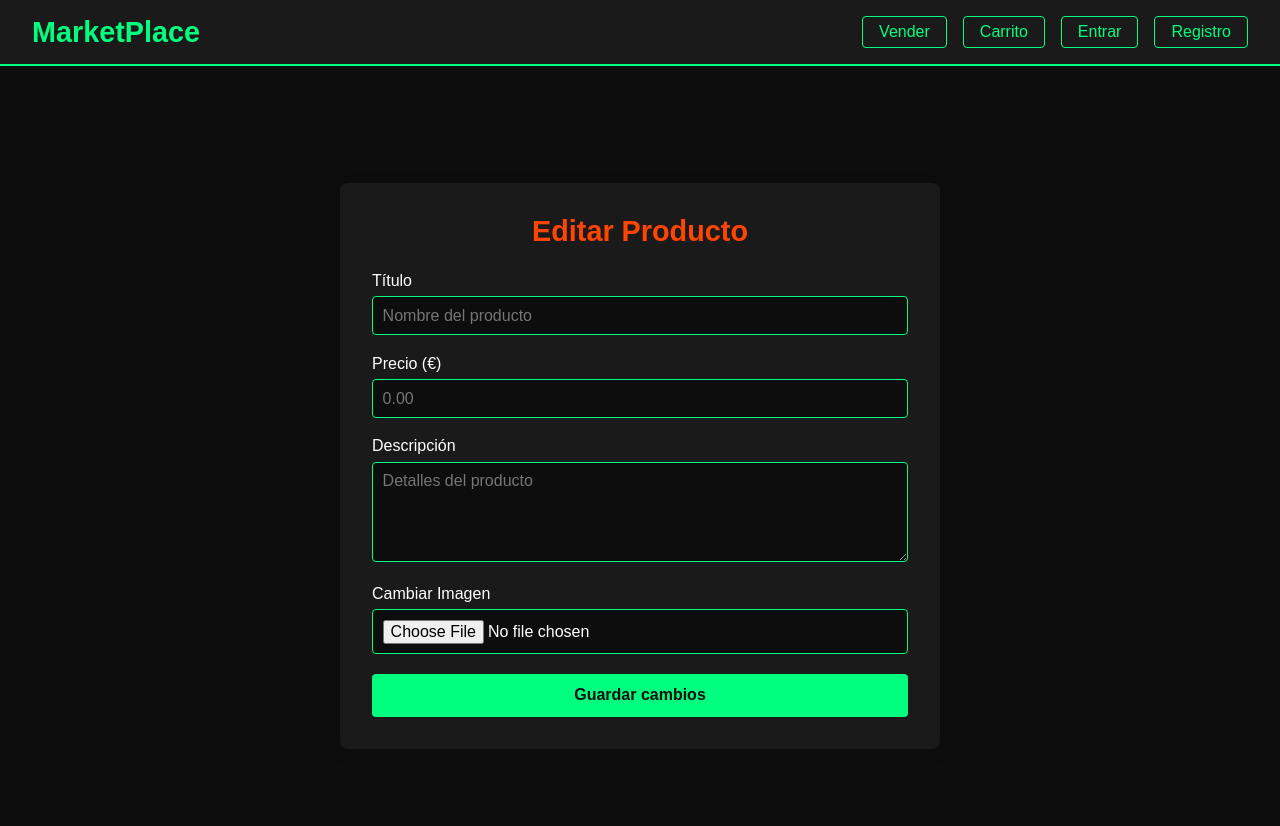
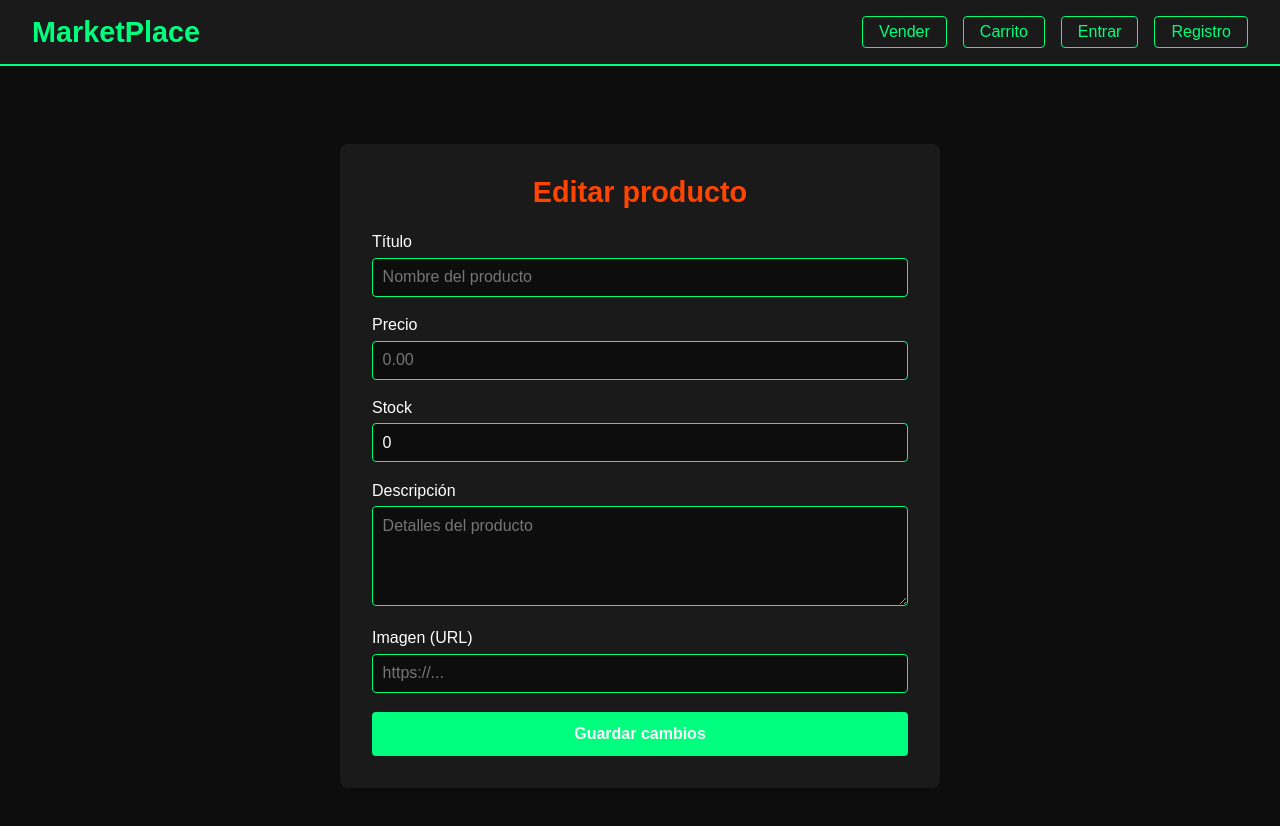
Before and after one commit to alexlpz1/tfg, a React (Vite) app in the folder client/: page /product/1/edit in a window 1280 px wide. Shown: the top 826 px of the page. Built offline with nearby package versions, Linux system fonts and the light colour scheme; no server answers.

Commit message:
actualizando

```diff
--- a/client/src/pages/EditProduct.jsx
+++ b/client/src/pages/EditProduct.jsx
@@ -1,3 +1,4 @@
+// src/pages/EditProduct.jsx
 import React, { useState, useEffect } from 'react';
 import { useParams, useNavigate } from 'react-router-dom';
 import api from '../api';
@@ -29,14 +30,12 @@ const Title = styled.h2`
 
 const Field = styled.div`
   margin-bottom: 1.2rem;
-
   label {
     display: block;
     margin-bottom: 0.4rem;
     color: ${p => p.theme.colors.text};
     font-weight: 500;
   }
-
   input, textarea {
     width: 100%;
     padding: 0.6rem;
@@ -47,18 +46,7 @@ const Field = styled.div`
     font-family: inherit;
     font-size: 1rem;
   }
-
-  textarea {
-    resize: vertical;
-    min-height: 100px;
-  }
-
-  img.preview {
-    display: block;
-    margin-top: 0.8rem;
-    max-width: 100%;
-    border-radius: 4px;
-  }
+  textarea { resize: vertical; min-height: 100px; }
 `;
 
 const Submit = styled.button`
@@ -68,67 +56,43 @@ const Submit = styled.button`
   background: ${p => p.theme.colors.primary};
   border: none;
   border-radius: 4px;
-  color: ${p => p.theme.colors.background};
+  color: #fff;
   font-weight: bold;
   font-size: 1rem;
   font-family: inherit;
   cursor: pointer;
   margin-top: 0.5rem;
-  opacity: ${p => (p.disabled ? 0.6 : 1)};
-
-  &:hover {
-    background: ${p => !p.disabled && p.theme.colors.secondary};
-  }
+  &:hover { background: ${p => p.theme.colors.secondary}; }
 `;
 
 export default function EditProduct() {
   const { id } = useParams();
   const navigate = useNavigate();
-  const [title, setTitle]             = useState('');
-  const [price, setPrice]             = useState('');
+
+  const [title,       setTitle]       = useState('');
+  const [price,       setPrice]       = useState('');
   const [description, setDescription] = useState('');
-  const [image, setImage]             = useState('');
-  const [uploading, setUploading]     = useState(false);
+  const [image,       setImage]       = useState('');
+  const [stock,       setStock]       = useState(0);
 
   useEffect(() => {
     api.get(`/products/${id}`)
       .then(res => {
-        setTitle(res.data.title);
-        setPrice(res.data.price);
-        setDescription(res.data.description);
-        setImage(res.data.image);
+        const p = res.data;
+        setTitle(p.title);
+        setPrice(p.price);
+        setDescription(p.description);
+        setImage(p.image);
+        setStock(p.stock);            // ← cargar stock existente
       })
       .catch(err => console.error(err));
   }, [id]);
 
-  const handleFileChange = async e => {
-    const file = e.target.files[0];
-    if (!file) return;
-    setUploading(true);
-    const formData = new FormData();
-    formData.append('file', file);
-    try {
-      const { data } = await api.post('/upload', formData, {
-        headers: { 'Content-Type': 'multipart/form-data' }
-      });
-      setImage(data.url);
-    } catch (err) {
-      console.error(err);
-      alert('Error al subir la imagen');
-    } finally {
-      setUploading(false);
-    }
-  };
-
   const handleSubmit = async e => {
     e.preventDefault();
-    if (!image) {
-      alert('Por favor sube una imagen antes de guardar');
-      return;
-    }
     try {
       const { data } = await api.put(`/products/${id}`, {
-        title, price, description, image
+        title, price, description, image, stock   // ← enviar stock
       });
       navigate(`/product/${data._id}`);
     } catch (err) {
@@ -140,7 +104,7 @@ export default function EditProduct() {
   return (
     <Bg>
       <FormCard onSubmit={handleSubmit}>
-        <Title>Editar Producto</Title>
+        <Title>Editar producto</Title>
 
         <Field>
           <label>Título</label>
@@ -154,13 +118,26 @@ export default function EditProduct() {
         </Field>
 
         <Field>
-          <label>Precio (€)</label>
+          <label>Precio</label>
           <input
             type="number"
+            step="0.01"
             value={price}
             onChange={e => setPrice(e.target.value)}
             required
             placeholder="0.00"
+          />
+        </Field>
+
+        <Field>
+          <label>Stock</label>
+          <input
+            type="number"
+            value={stock}
+            onChange={e => setStock(e.target.value)}
+            required
+            placeholder="0"
+            min="0"
           />
         </Field>
 
@@ -175,20 +152,17 @@ export default function EditProduct() {
         </Field>
 
         <Field>
-          <label>Cambiar Imagen</label>
+          <label>Imagen (URL)</label>
           <input
-            type="file"
-            accept="image/*"
-            onChange={handleFileChange}
-            disabled={uploading}
+            type="text"
+            value={image}
+            onChange={e => setImage(e.target.value)}
+            required
+            placeholder="https://..."
           />
-          {uploading && <p>Cargando imagen…</p>}
-          {image && <img src={image} alt="Vista previa" className="preview" />}
         </Field>
 
-        <Submit type="submit" disabled={uploading}>
-          {uploading ? 'Subiendo…' : 'Guardar cambios'}
-        </Submit>
+        <Submit type="submit">Guardar cambios</Submit>
       </FormCard>
     </Bg>
   );
```
Also changed, not shown: 1 other file (tests, documents, lock files or other folders).
